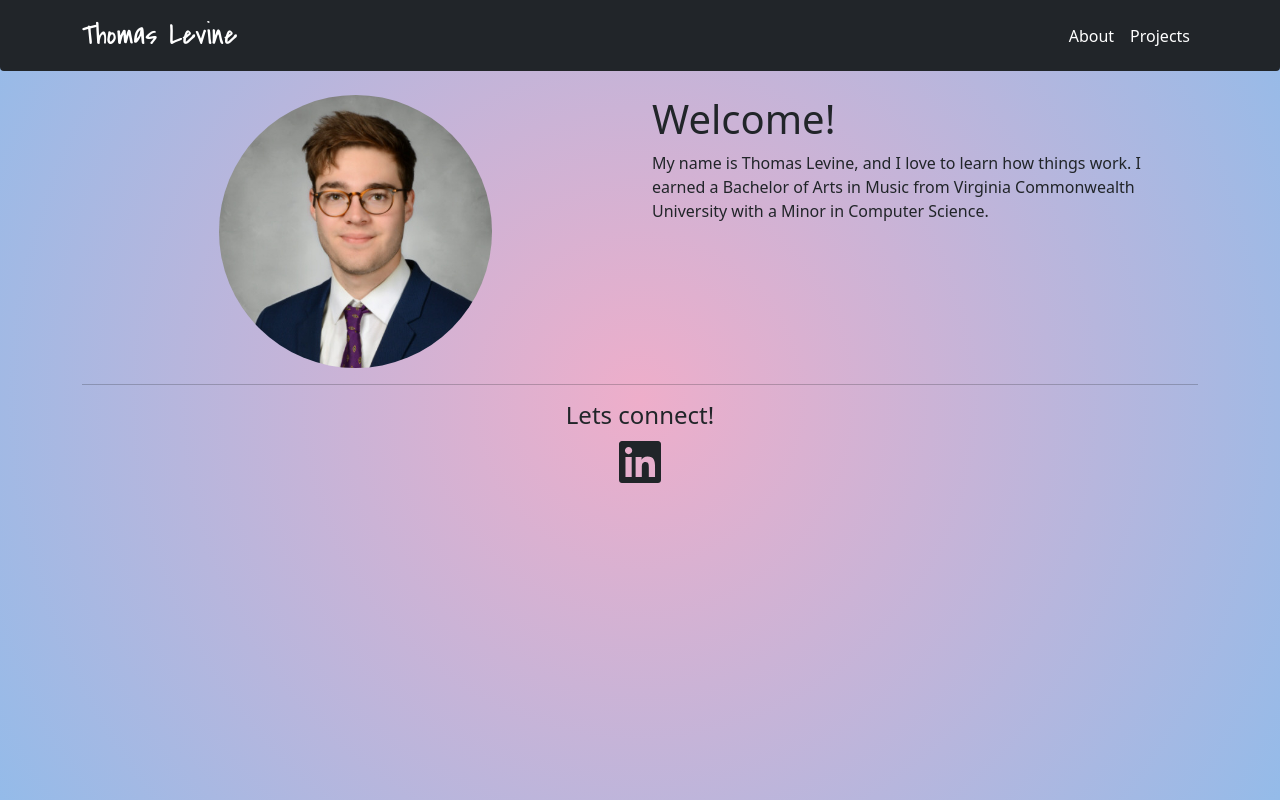
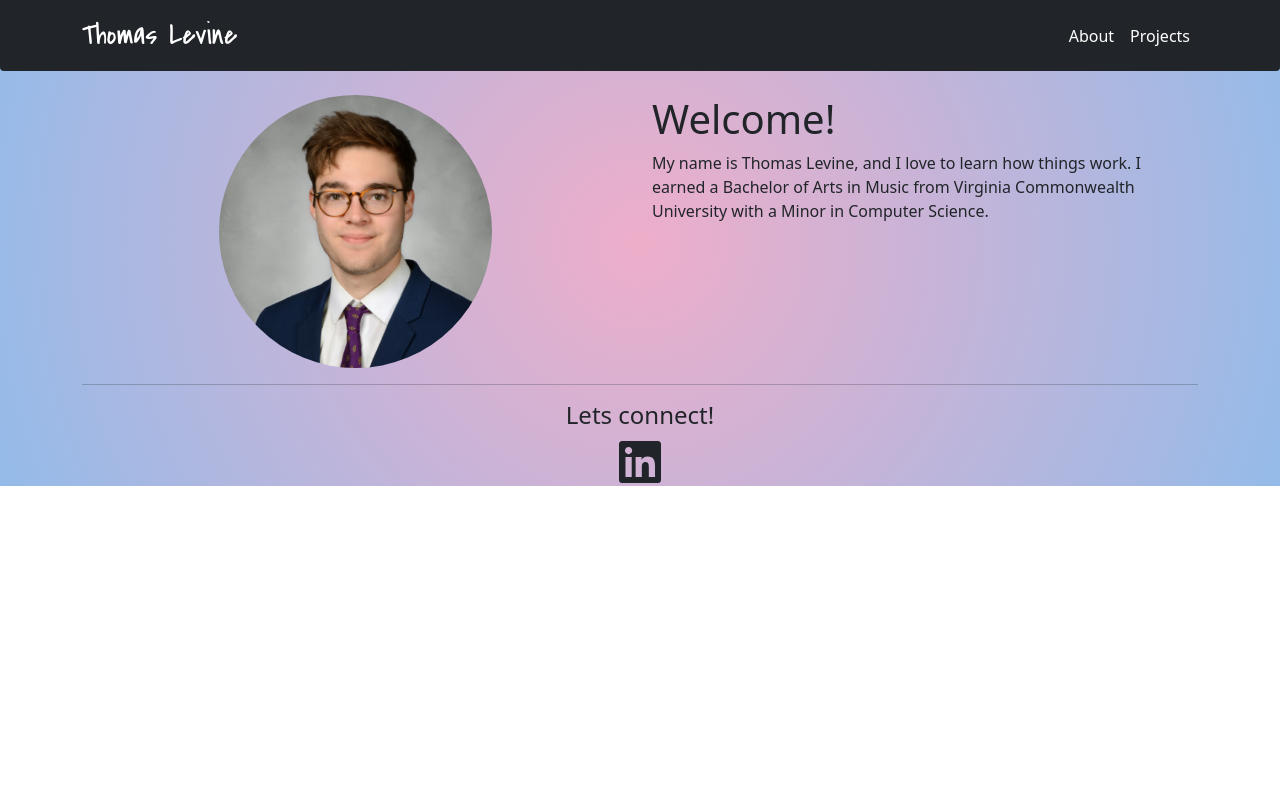
Before and after one commit to thomasl0433/thomas-website-2, a React (Create React App) app: page / in a window 1280 px wide. Built offline with nearby package versions, Linux system fonts and the light colour scheme.

Commit message:
sticky nav

```diff
--- a/src/components/Content.js
+++ b/src/components/Content.js
@@ -8,11 +8,10 @@ import { faLinkedin } from "@fortawesome/free-brands-svg-icons";
 const Content = () => {
   return (
     <Container className="mt-4">
-      <Row xs={1} md={2}>
+      <Row xs={1} lg={2}>
         <Col className="d-flex justify-content-center">
           <img
             src={pic}
-            responsive
             alt="headshot"
             className="rounded-circle w-50 h-100"
           />
--- a/src/components/Navbar.js
+++ b/src/components/Navbar.js
@@ -6,8 +6,7 @@ import './Navbar.css';
 
 const NavbarCustom = () => {
   return (
-    <div>
-      <Navbar collapseOnSelect expand="lg" bg="dark" variant="dark" className="rounded-bottom">
+    <Navbar collapseOnSelect expand="lg" bg="dark" variant="dark" className="rounded-bottom sticky-top">
         <Container>
           <Navbar.Brand id="thomas-name" href="#home">Thomas Levine</Navbar.Brand>
           <Navbar.Toggle aria-controls="responsive-navbar-nav" />
@@ -24,7 +23,6 @@ const NavbarCustom = () => {
           </Navbar.Collapse>
         </Container>
       </Navbar>
-    </div>
   );
 };
 
--- a/src/index.css
+++ b/src/index.css
@@ -1,5 +1,5 @@
 .App {
     background: rgb(238, 174, 202);
     background: radial-gradient(circle, rgba(238, 174, 202, 1) 0%, rgba(148, 187, 233, 1) 100%);
-    height: 100vh;
+    height: 100%;
 }
```
